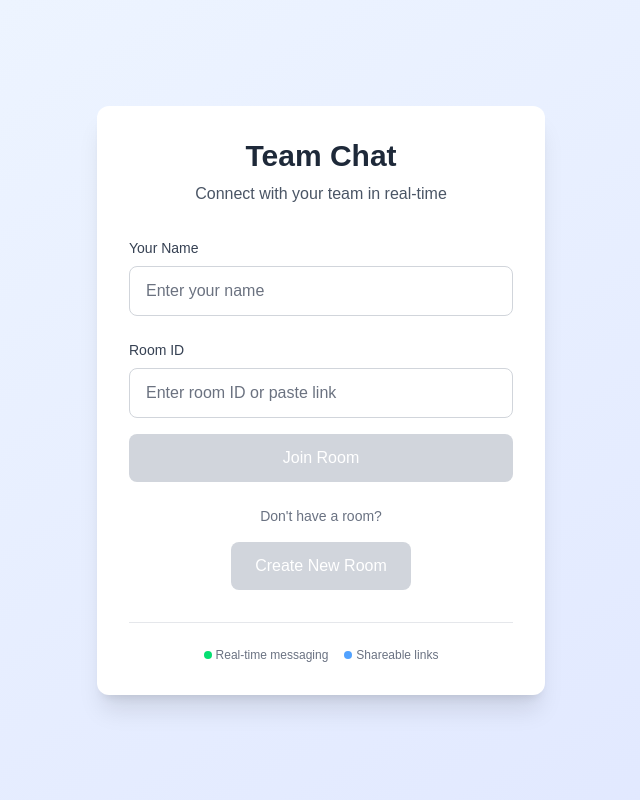
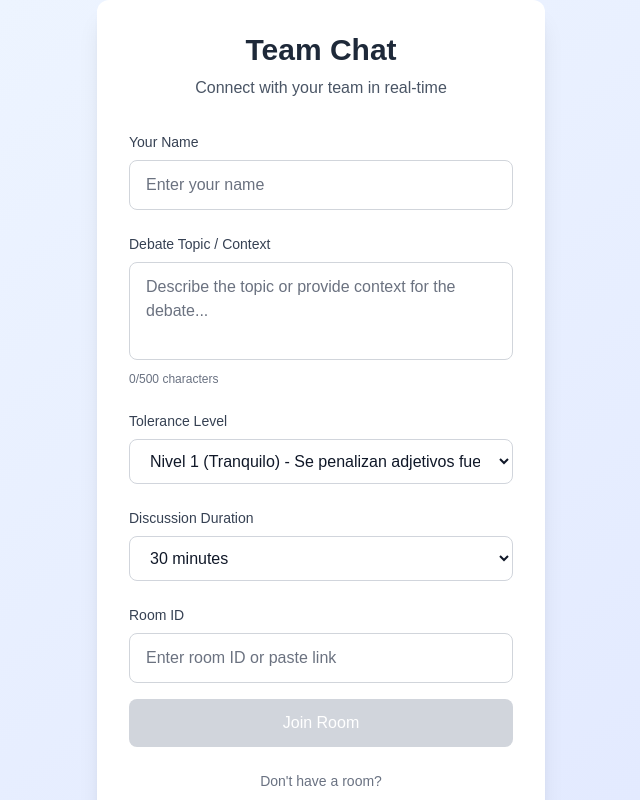
Before and after one commit to iduart/dialectics-ai, a Next.js app: page / in a window 1280 px wide. Shown: the top 800 px of the page, without its empty margins (319-959 px from the left). Built offline with nearby package versions, Linux system fonts and the light colour scheme.

Commit message:
initial chat config

```diff
--- a/src/app/page.tsx
+++ b/src/app/page.tsx
@@ -5,9 +5,16 @@ import { useSearchParams } from "next/navigation";
 import LandingPage from "@/components/LandingPage";
 import Chat from "@/components/Chat";
 
+interface DebateConfig {
+  description: string;
+  toleranceLevel: string;
+  duration: string;
+}
+
 function HomeContent() {
   const [roomId, setRoomId] = useState<string>("");
   const [username, setUsername] = useState<string>("");
+  const [debateConfig, setDebateConfig] = useState<DebateConfig | null>(null);
   const [isInChat, setIsInChat] = useState(false);
   const searchParams = useSearchParams();
 
@@ -19,15 +26,21 @@ function HomeContent() {
     }
   }, [searchParams]);
 
-  const handleJoinRoom = (roomId: string, username: string) => {
+  const handleJoinRoom = (
+    roomId: string,
+    username: string,
+    debateConfig: DebateConfig
+  ) => {
     setRoomId(roomId);
     setUsername(username);
+    setDebateConfig(debateConfig);
     setIsInChat(true);
   };
 
-
-  if (isInChat) {
-    return <Chat roomId={roomId} username={username} />;
+  if (isInChat && debateConfig) {
+    return (
+      <Chat roomId={roomId} username={username} debateConfig={debateConfig} />
+    );
   }
 
   return <LandingPage onJoinRoom={handleJoinRoom} />;
--- a/src/components/LandingPage.tsx
+++ b/src/components/LandingPage.tsx
@@ -4,13 +4,26 @@ import { useState } from "react";
 import { v4 as uuidv4 } from "uuid";
 
 interface LandingPageProps {
-  onJoinRoom: (roomId: string, username: string) => void;
+  onJoinRoom: (
+    roomId: string,
+    username: string,
+    debateConfig: DebateConfig
+  ) => void;
+}
+
+interface DebateConfig {
+  description: string;
+  toleranceLevel: string;
+  duration: string;
 }
 
 export default function LandingPage({ onJoinRoom }: LandingPageProps) {
   const [username, setUsername] = useState("");
   const [roomId, setRoomId] = useState("");
   const [isCreatingRoom, setIsCreatingRoom] = useState(false);
+  const [debateDescription, setDebateDescription] = useState("");
+  const [toleranceLevel, setToleranceLevel] = useState("1");
+  const [duration, setDuration] = useState("30");
 
   const handleCreateRoom = () => {
     if (username.trim()) {
@@ -22,7 +35,12 @@ export default function LandingPage({ onJoinRoom }: LandingPageProps) {
 
   const handleJoinRoom = () => {
     if (username.trim() && roomId.trim()) {
-      onJoinRoom(roomId, username);
+      const debateConfig: DebateConfig = {
+        description: debateDescription,
+        toleranceLevel: toleranceLevel,
+        duration: duration,
+      };
+      onJoinRoom(roomId, username, debateConfig);
     }
   };
 
@@ -69,6 +87,77 @@ export default function LandingPage({ onJoinRoom }: LandingPageProps) {
             />
           </div>
 
+          {/* Debate Description */}
+          <div>
+            <label
+              htmlFor="debateDescription"
+              className="block text-sm font-medium text-gray-700 dark:text-slate-300 mb-2"
+            >
+              Debate Topic / Context
+            </label>
+            <textarea
+              id="debateDescription"
+              value={debateDescription}
+              onChange={(e) => setDebateDescription(e.target.value)}
+              placeholder="Describe the topic or provide context for the debate..."
+              rows={3}
+              className="w-full border border-gray-300 dark:border-slate-600 rounded-lg px-4 py-3 bg-white dark:bg-slate-700 text-gray-900 dark:text-slate-100 placeholder-gray-500 dark:placeholder-slate-400 focus:outline-none focus:ring-2 focus:ring-blue-500 focus:border-blue-500 dark:focus:ring-blue-400 dark:focus:border-blue-400 transition-colors resize-none"
+              maxLength={500}
+            />
+            <p className="text-xs text-gray-500 dark:text-slate-400 mt-1">
+              {debateDescription.length}/500 characters
+            </p>
+          </div>
+
+          {/* Tolerance Level */}
+          <div>
+            <label
+              htmlFor="toleranceLevel"
+              className="block text-sm font-medium text-gray-700 dark:text-slate-300 mb-2"
+            >
+              Tolerance Level
+            </label>
+            <select
+              id="toleranceLevel"
+              value={toleranceLevel}
+              onChange={(e) => setToleranceLevel(e.target.value)}
+              className="w-full border border-gray-300 dark:border-slate-600 rounded-lg px-4 py-3 bg-white dark:bg-slate-700 text-gray-900 dark:text-slate-100 focus:outline-none focus:ring-2 focus:ring-blue-500 focus:border-blue-500 dark:focus:ring-blue-400 dark:focus:border-blue-400 transition-colors"
+            >
+              <option value="1">
+                Nivel 1 (Tranquilo) - Se penalizan adjetivos fuertes y
+                comentarios despectivos
+              </option>
+              <option value="2">
+                Nivel 2 (Intermedio) - Se permiten adjetivos críticos, pero no
+                ofensivas directas
+              </option>
+              <option value="3">
+                Nivel 3 (Intenso) - Se aceptan expresiones más duras, nunca
+                insultos directos
+              </option>
+            </select>
+          </div>
+
+          {/* Duration */}
+          <div>
+            <label
+              htmlFor="duration"
+              className="block text-sm font-medium text-gray-700 dark:text-slate-300 mb-2"
+            >
+              Discussion Duration
+            </label>
+            <select
+              id="duration"
+              value={duration}
+              onChange={(e) => setDuration(e.target.value)}
+              className="w-full border border-gray-300 dark:border-slate-600 rounded-lg px-4 py-3 bg-white dark:bg-slate-700 text-gray-900 dark:text-slate-100 focus:outline-none focus:ring-2 focus:ring-blue-500 focus:border-blue-500 dark:focus:ring-blue-400 dark:focus:border-blue-400 transition-colors"
+            >
+              <option value="15">15 minutes</option>
+              <option value="30">30 minutes</option>
+              <option value="45">45 minutes</option>
+            </select>
+          </div>
+
           {!isCreatingRoom ? (
             /* Room ID Input */
             <div>
@@ -88,7 +177,11 @@ export default function LandingPage({ onJoinRoom }: LandingPageProps) {
               />
               <button
                 onClick={handleJoinRoom}
-                disabled={!username.trim() || !roomId.trim()}
+                disabled={
+                  !username.trim() ||
+                  !roomId.trim() ||
+                  !debateDescription.trim()
+                }
                 className="w-full mt-4 bg-blue-500 hover:bg-blue-600 disabled:bg-gray-300 text-white py-3 rounded-lg font-medium transition-colors"
               >
                 Join Room
@@ -119,7 +212,7 @@ export default function LandingPage({ onJoinRoom }: LandingPageProps) {
                 </button>
                 <button
                   onClick={handleJoinRoom}
-                  disabled={!username.trim()}
+                  disabled={!username.trim() || !debateDescription.trim()}
                   className="flex-1 bg-blue-500 hover:bg-blue-600 disabled:bg-gray-300 text-white py-2 px-4 rounded text-sm font-medium transition-colors"
                 >
                   Enter Room
@@ -135,7 +228,7 @@ export default function LandingPage({ onJoinRoom }: LandingPageProps) {
               </p>
               <button
                 onClick={handleCreateRoom}
-                disabled={!username.trim()}
+                disabled={!username.trim() || !debateDescription.trim()}
                 className="bg-green-500 hover:bg-green-600 disabled:bg-gray-300 text-white py-3 px-6 rounded-lg font-medium transition-colors"
               >
                 Create New Room
```
Also changed, not shown: src/components/Chat.tsx (+104 -12 lines).
